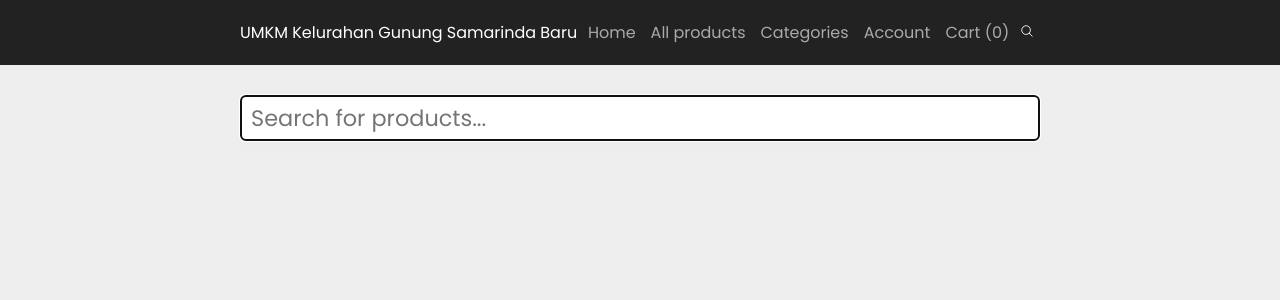
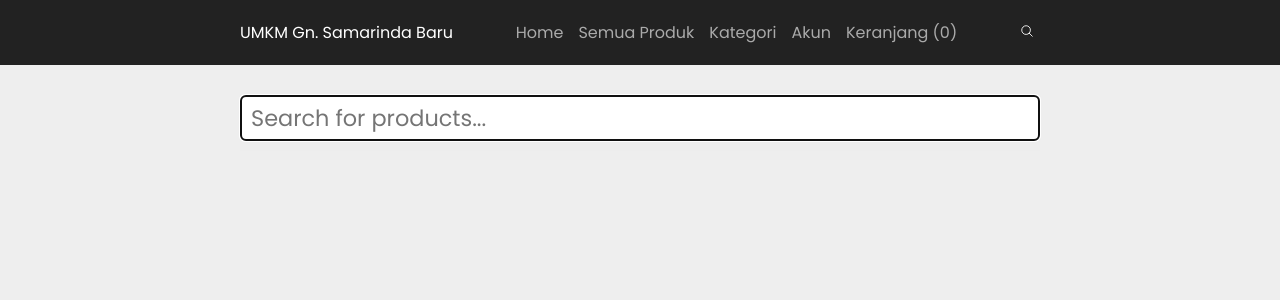
Before and after one commit to Leavend/umkm-askara-front, a Next.js app: page /search in a window 1280 px wide. Shown: the top 300 px of the page. Built offline with nearby package versions, Linux system fonts and the light colour scheme.

Commit message:
Update Header.js

```diff
--- a/components/Header.js
+++ b/components/Header.js
@@ -90,13 +90,13 @@ export default function Header() {
     <StyledHeader>
       <Center>
         <Wrapper>
-          <Logo href={'/'}>UMKM Kelurahan Gunung Samarinda Baru</Logo>
+          <Logo href={'/'}>UMKM Gn. Samarinda Baru</Logo>
           <StyledNav mobileNavActive={mobileNavActive}>
             <NavLink href={'/'}>Home</NavLink>
-            <NavLink href={'/products'}>All products</NavLink>
-            <NavLink href={'/categories'}>Categories</NavLink>
-            <NavLink href={'/account'}>Account</NavLink>
-            <NavLink href={'/cart'}>Cart ({cartProducts.length})</NavLink>
+            <NavLink href={'/products'}>Semua Produk</NavLink>
+            <NavLink href={'/categories'}>Kategori</NavLink>
+            <NavLink href={'/account'}>Akun</NavLink>
+            <NavLink href={'/cart'}>Keranjang ({cartProducts.length})</NavLink>
           </StyledNav>
           <SideIcons>
             <Link href={'/search'}><SearchIcon /></Link>
```
